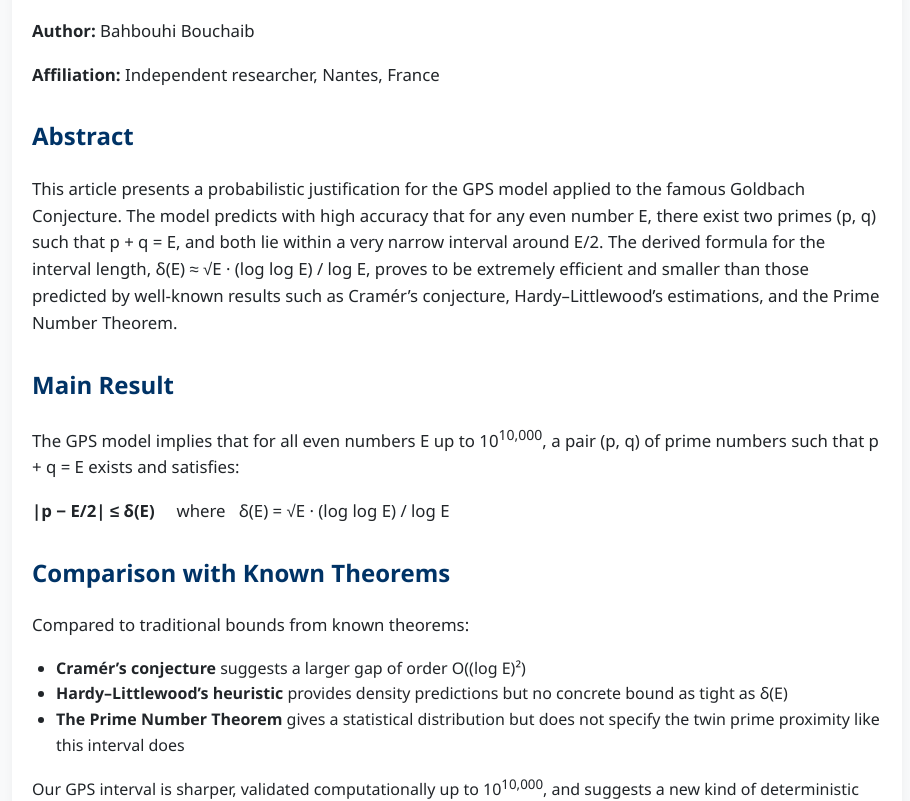
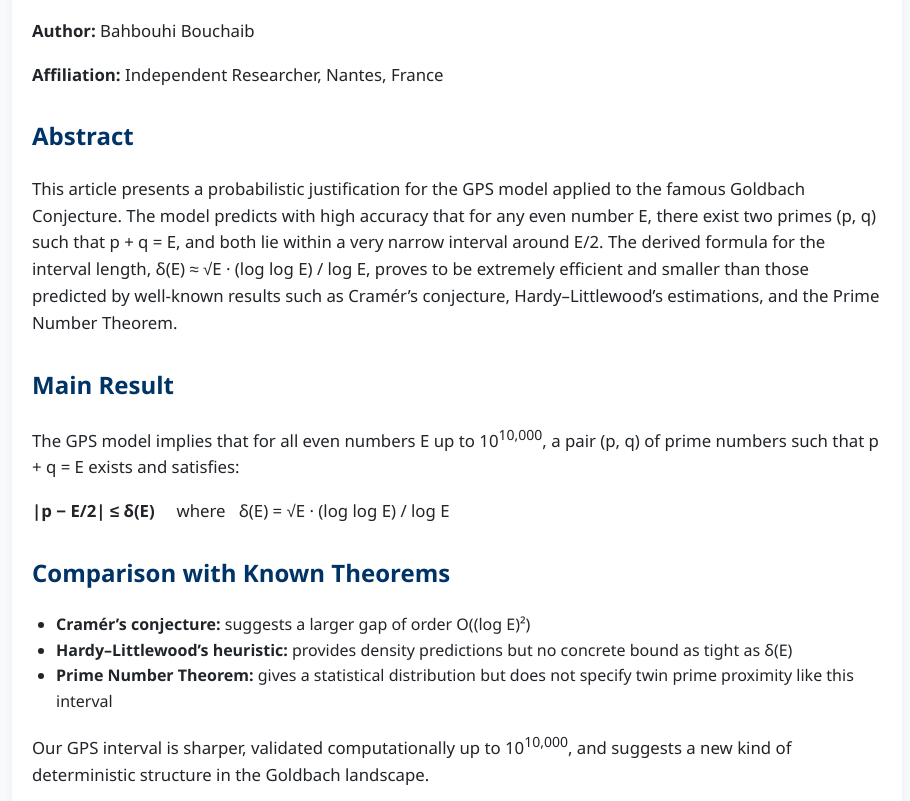
Before and after one commit to Bouchaib542/-title-Goldbach-Strong-Conjecture-Calculator-GPS-Prime-Pair-Finder-title-, a plain HTML site: page index.html in a window 1280 px wide. Shown: the part 153-954 px from the top of the page, without its empty margins (183-1093 px from the left). Drawn offline with Linux system fonts and the light colour scheme.

Commit message:
Update index.html

```diff
--- a/index.html
+++ b/index.html
@@ -5,7 +5,7 @@
   <meta name="viewport" content="width=device-width, initial-scale=1.0"/>
   <title>Probabilistic Justification of Goldbach’s GPS Model</title>
 
-  <!-- ✅ BALISE GOOGLE POUR LA CONSOLE DE RECHERCHE -->
+  <!-- ✅ Google Search Console verification -->
   <meta name="google-site-verification" content="google7afd661872055fb8" />
 
   <link rel="stylesheet" href="style.css" />
@@ -15,7 +15,7 @@
     <h1>Probabilistic Justification of Goldbach’s GPS Model</h1>
 
     <p><strong>Author:</strong> Bahbouhi Bouchaib</p>
-    <p><strong>Affiliation:</strong> Independent researcher, Nantes, France</p>
+    <p><strong>Affiliation:</strong> Independent Researcher, Nantes, France</p>
 
     <h2>Abstract</h2>
     <p>
@@ -31,13 +31,12 @@
     </p>
 
     <h2>Comparison with Known Theorems</h2>
+    <ul>
+      <li><strong>Cramér’s conjecture:</strong> suggests a larger gap of order O((log E)²)</li>
+      <li><strong>Hardy–Littlewood’s heuristic:</strong> provides density predictions but no concrete bound as tight as δ(E)</li>
+      <li><strong>Prime Number Theorem:</strong> gives a statistical distribution but does not specify twin prime proximity like this interval</li>
+    </ul>
     <p>
-      Compared to traditional bounds from known theorems:
-      <ul>
-        <li><strong>Cramér’s conjecture</strong> suggests a larger gap of order O((log E)²)</li>
-        <li><strong>Hardy–Littlewood’s heuristic</strong> provides density predictions but no concrete bound as tight as δ(E)</li>
-        <li><strong>The Prime Number Theorem</strong> gives a statistical distribution but does not specify the twin prime proximity like this interval does</li>
-      </ul>
       Our GPS interval is sharper, validated computationally up to 10<sup>10,000</sup>, and suggests a new kind of deterministic structure in the Goldbach landscape.
     </p>
 
@@ -53,7 +52,6 @@
     </ul>
   </div>
 
-  <!-- ✅ FOOTER LICENCE -->
   <footer style="margin-top: 40px; text-align: center; font-size: 0.9em; color: #666;">
     <p>© 2025 Bahbouhi Bouchaib</p>
     <p>
```
